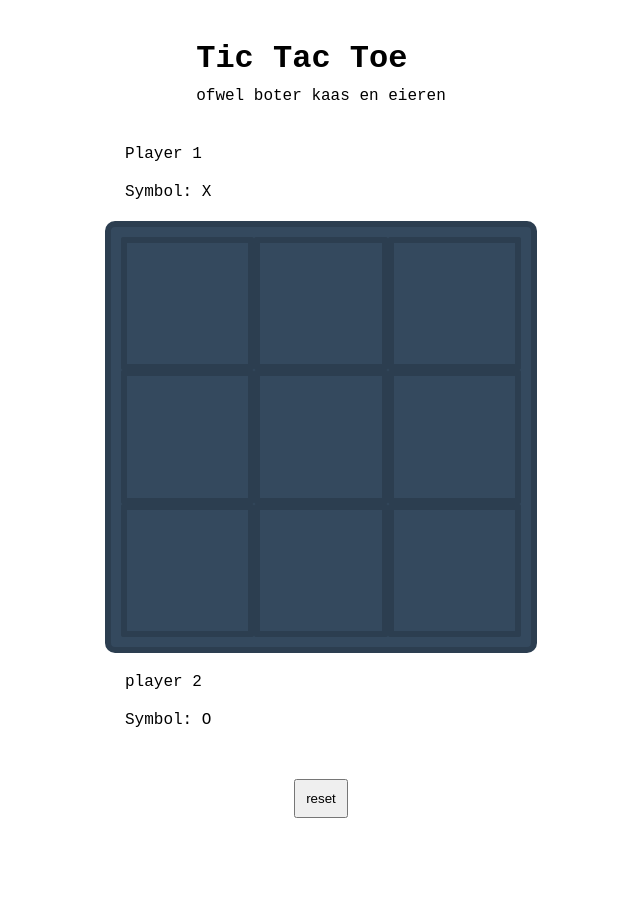
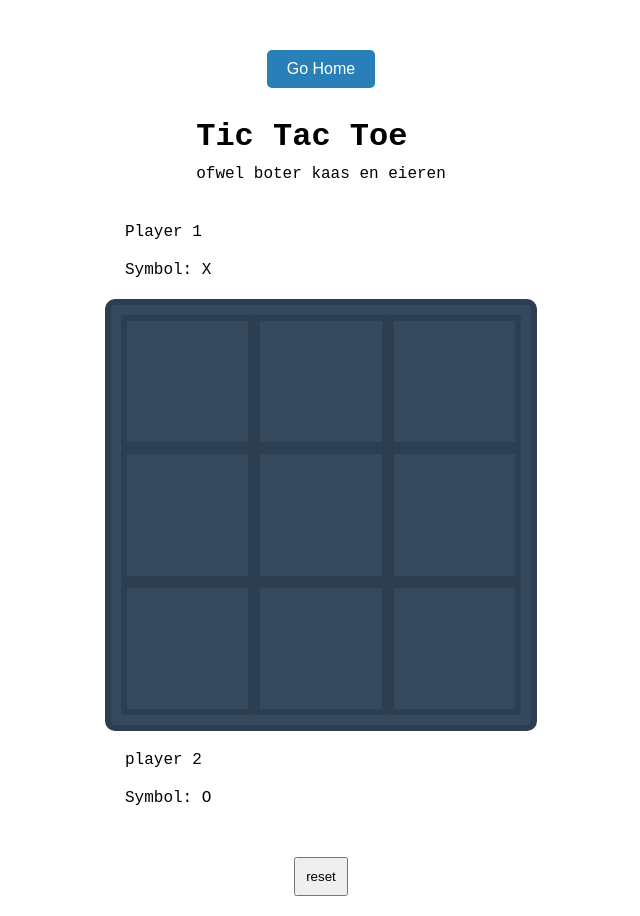
Before and after one commit to knimmi/knimmi.github.io, a PHP site: page /templates/bke.html in a window 1280 px wide. Shown: the whole page, without its empty margins (329-969 px from the left). Before the commit the page ends 838 px from the top, so only its background shows below. Run offline with PHP 8.4, Linux system fonts and the light colour scheme.

Commit message:
added go back home button

```diff
--- a/public/css/bke.css
+++ b/public/css/bke.css
@@ -35,3 +35,18 @@ body {
   justify-content: center;
   align-items: center;
 }
+
+.home-btn {
+  margin-top: 20px;
+  padding: 10px 20px;
+  font-size: 16px;
+  background-color: #2980b9;
+  color: white;
+  border: none;
+  border-radius: 5px;
+  cursor: pointer;
+}
+
+.home-btn:hover {
+  background-color: #2c3e50;
+}
--- a/templates/bke.html
+++ b/templates/bke.html
@@ -8,6 +8,9 @@
     <link rel="stylesheet" href="../public/css/bke.css" />
   </head>
   <body>
+    <div>
+      <button class="home-btn" onclick="location.href='/'">Go Home</button>
+    </div>
     <header>
       <h1>Tic Tac Toe</h1>
       <span>ofwel boter kaas en eieren</span>
--- a/templates/calculator.html
+++ b/templates/calculator.html
@@ -7,6 +7,11 @@
     <link href="../public/css/calc.css" rel="stylesheet" />
   </head>
   <body>
+    <!-- Button om terug naar home scherm te gaan -->
+    <div>
+      <button class="home-btn" onclick="location.href='/'">Go Home</button>
+    </div>
+
     <!--buttons van de rekenmachine-->
     <div class="calculator">
       <input type="text" class="display" disabled />
```
Also changed, not shown: public/css/calc.css (+15 -0 lines).
